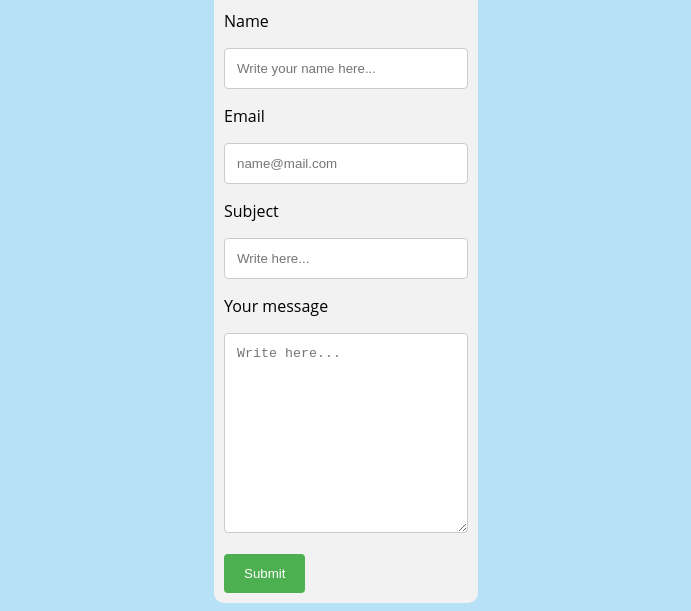
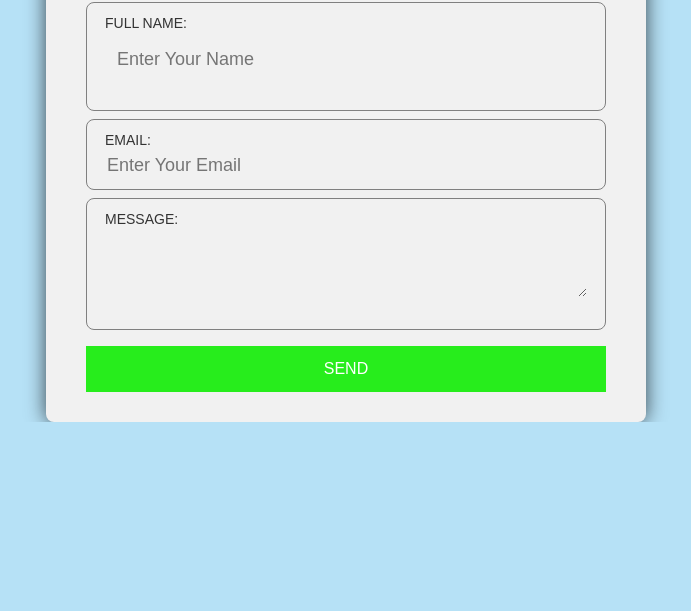
Before and after one commit to FreezDaemon/DIYsidan, a plain HTML site: page aboutus.html in a window 1280 px wide. Shown: the part 749-1360 px from the top of the page, without its empty margins (294-985 px from the left). After the commit the page ends 1171 px from the top, so only its background shows below. Drawn offline with Linux system fonts and the light colour scheme.

Commit message:
Ny contact us + css

```diff
--- a/aboutus.html
+++ b/aboutus.html
@@ -35,25 +35,28 @@
 	</div>
 
 
-	<div class="container">
+	<div class="contact-form">
+		<h1>Contact Us</h1>
+		<div class="txtb">
+			<label>Full Name:</label>
+			<input type="text" name="name" value="" placeholder="Enter Your Name">
+		</div>
 
-  		<h1>Contact Us</h1>
+		<div class="txtb">
+			<label>Email:</label>
+			<input type="email" name="email" value="" placeholder="Enter Your Email">
+		</div>
 
-   	 <label for="name">Name</label>
-   	 <input type="text" id="name" name="name" placeholder="Write your name here...">
-
-   	 <label for="email">Email</label>
-   	 <input type="text" id="email" name="email" placeholder="name@mail.com">
-
-   	  <label for="subject">Subject</label>
-    	<input type="text" id="subject" name="subject" placeholder="Write here...">
-
-   	 <label for="subject">Your message</label>
-    	<textarea id="ymessage" name="ymessage" placeholder="Write here..." style="height:200px"></textarea>
-
-    	<input type="submit" value="Submit">
+		<div class="txtb">
+			<label>Message:</label>
+			<textarea></textarea>
+		</div>
+		<a class="btn">Send</a>
 
 	</div>
+
+
+
 
 </body>
 
--- a/styles/style.css
+++ b/styles/style.css
@@ -137,9 +137,54 @@ input[type=submit]:hover {
 }
 
 /* Add a background color and some padding around the form */
-.container {
-  border-radius: 10px;
-  background-color:#f2f2f2 ;
-  padding: 10px;
-  margin: 0px 500px 0px;
+
+.contact-form{
+  width: 85%;
+  max-width: 600px;
+  background: #f1f1f1;
+  position: absolute;
+  top: 2;
+  left: 50%;
+  transform: translate(-50%);
+  padding: 30px 40px;
+  box-sizing: border-box;
+  border-radius: 8px;
+  text-align: center;
+  box-shadow: 0 0 20px #000000b3;
+  font-family: "Montserrat",sans-serif;
 }
+.contact-form h1{
+  margin-top: 0;
+  font-weight: 200;
+}
+.txtb{
+  border:1px solid gray;
+  margin: 8px 0;
+  padding: 12px 18px;
+  border-radius: 8px;
+}
+.txtb label{
+  display: block;
+  text-align: left;
+  color: #333;
+  text-transform: uppercase;
+  font-size: 14px;
+}
+.txtb input,.txtb textarea{
+  width: 100%;
+  border: none;
+  background: none;
+  outline: none;
+  font-size: 18px;
+  margin-top: 6px;
+}
+.btn{
+  display: inline-block;
+  background: #27ed1c;
+  padding: 14px 0;
+  color: white;
+  text-transform: uppercase;
+  cursor: pointer;
+  margin-top: 8px;
+  width: 100%;
+}
```
